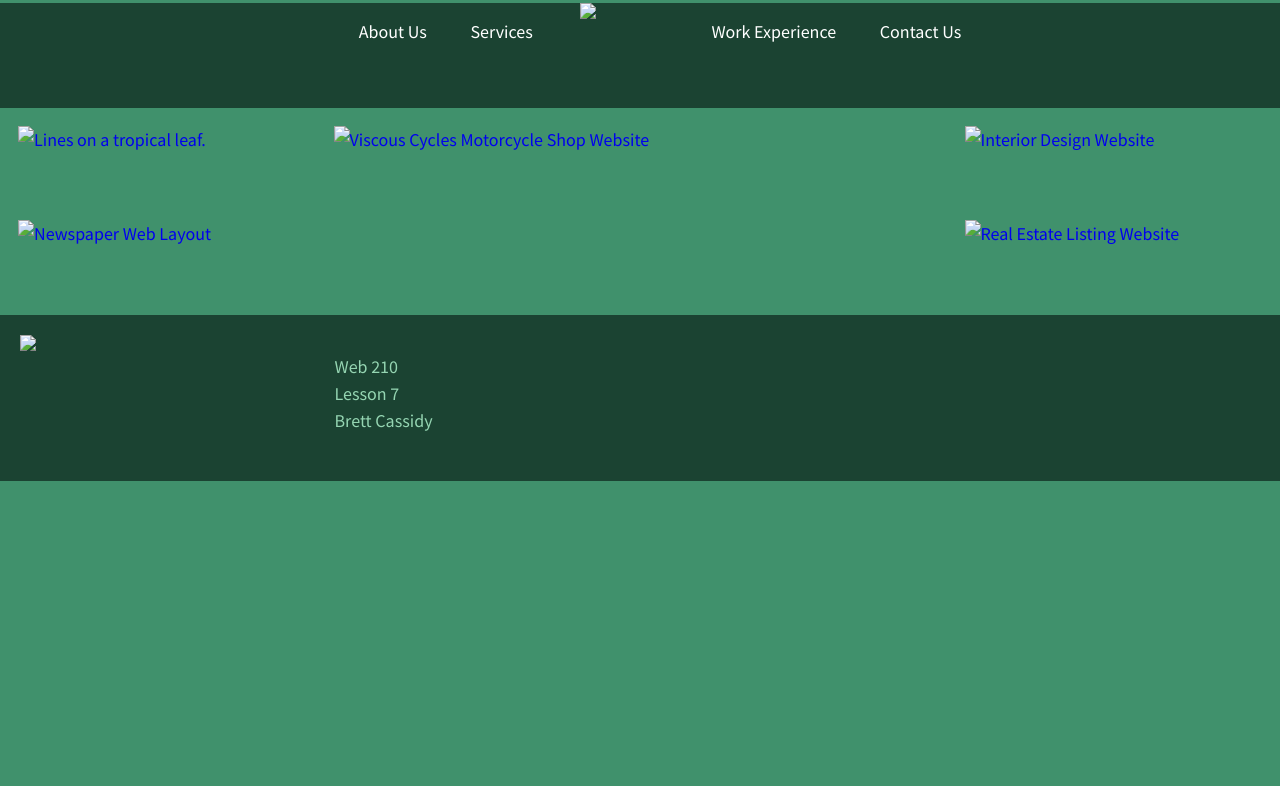
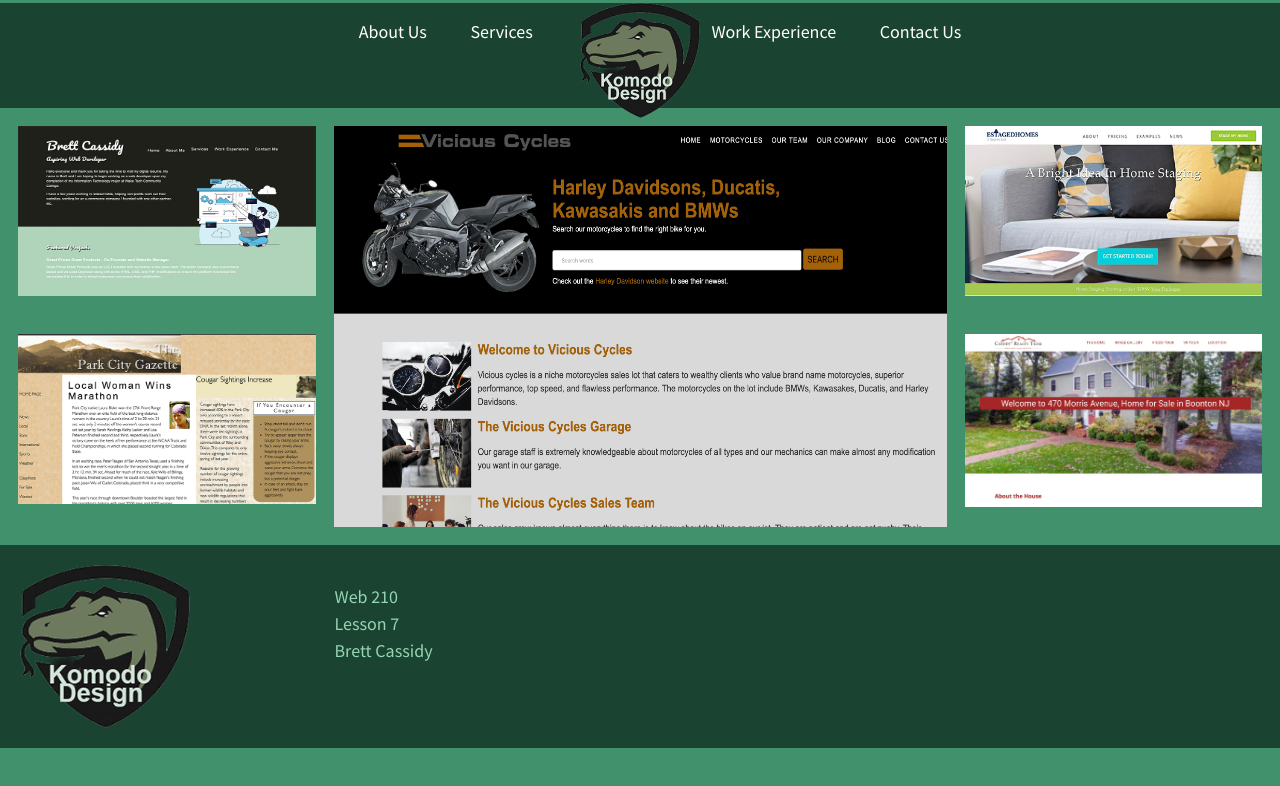
Before and after one commit to bcwaketech/l7, a plain HTML site: page index.html in a window 1280 px wide. Drawn offline with Linux system fonts and the light colour scheme.

Commit message:
Update index.html

```diff
--- a/index.html
+++ b/index.html
@@ -18,7 +18,7 @@
 		</ul>
 
     <header class="masthead">
-		 <a href="#"><img class="logo" src="img/logo.png" width="120px"></a>
+		 <a href="#"><img class="logo" src="logo.png" width="120px"></a>
 
 
 
@@ -29,7 +29,7 @@
             <li class="card-item">
                 <a href="#">
                     <figure class="card">
-                        <img src="img/example3.jpg" alt="Lines on a tropical leaf.">
+                        <img src="example3.jpg" alt="Lines on a tropical leaf.">
                         <figcaption class="caption">
                             <h3 class="caption-title" alt="Portfolio Website">Porfolio Site</h3>
                         </figcaption>
@@ -39,7 +39,7 @@
             <li class="card-item double">
                 <a href="#">
                     <figure class="card">
-                        <img src="img/imgmc.jpg" alt="Viscous Cycles Motorcycle Shop Website">
+                        <img src="imgmc.jpg" alt="Viscous Cycles Motorcycle Shop Website">
                         <figcaption class="caption">
                             <h3 class="caption-title">Viscious Cycles Motorcycles</h3>
                         </figcaption>
@@ -49,7 +49,7 @@
             <li class="card-item">
                 <a href="#">
                     <figure class="card">
-                        <img src="img/pi2.jpg" alt="Interior Design Website">
+                        <img src="pi2.jpg" alt="Interior Design Website">
                         <figcaption class="caption">
                             <h3 class="caption-title">Current Project&nbsp;</h3>
                         </figcaption>
@@ -59,7 +59,7 @@
             <li class="card-item">
                 <a href="#">
                     <figure class="card">
-                        <img src="img/newspaper.jpg" alt="Newspaper Web Layout">
+                        <img src="newspaper.jpg" alt="Newspaper Web Layout">
                         <figcaption class="caption">
                             <h3 class="caption-title">Newspaper</h3>
                         </figcaption>
@@ -69,7 +69,7 @@
             <li class="card-item">
                 <a href="#">
                     <figure class="card">
-                        <img src="img/realestatesite.jpg" alt="Real Estate Listing Website">
+                        <img src="realestatesite.jpg" alt="Real Estate Listing Website">
                         <figcaption class="caption">
                             <h3 class="caption-title">Real Estate Website</h3>
                         </figcaption>
@@ -81,7 +81,7 @@
         </ul>
     </main>
 <footer class="cards" style="background:#1b4332;margin:0;padding:20px;">
-	<div class="card-item"><img src="img/logo.png" style="width:170px;"></div>
+	<div class="card-item"><img src="logo.png" style="width:170px;"></div>
 	<div class="card-item">
 	  <p style="color:#95d5b2;">Web 210<br>
 		  Lesson 7<br>
```
